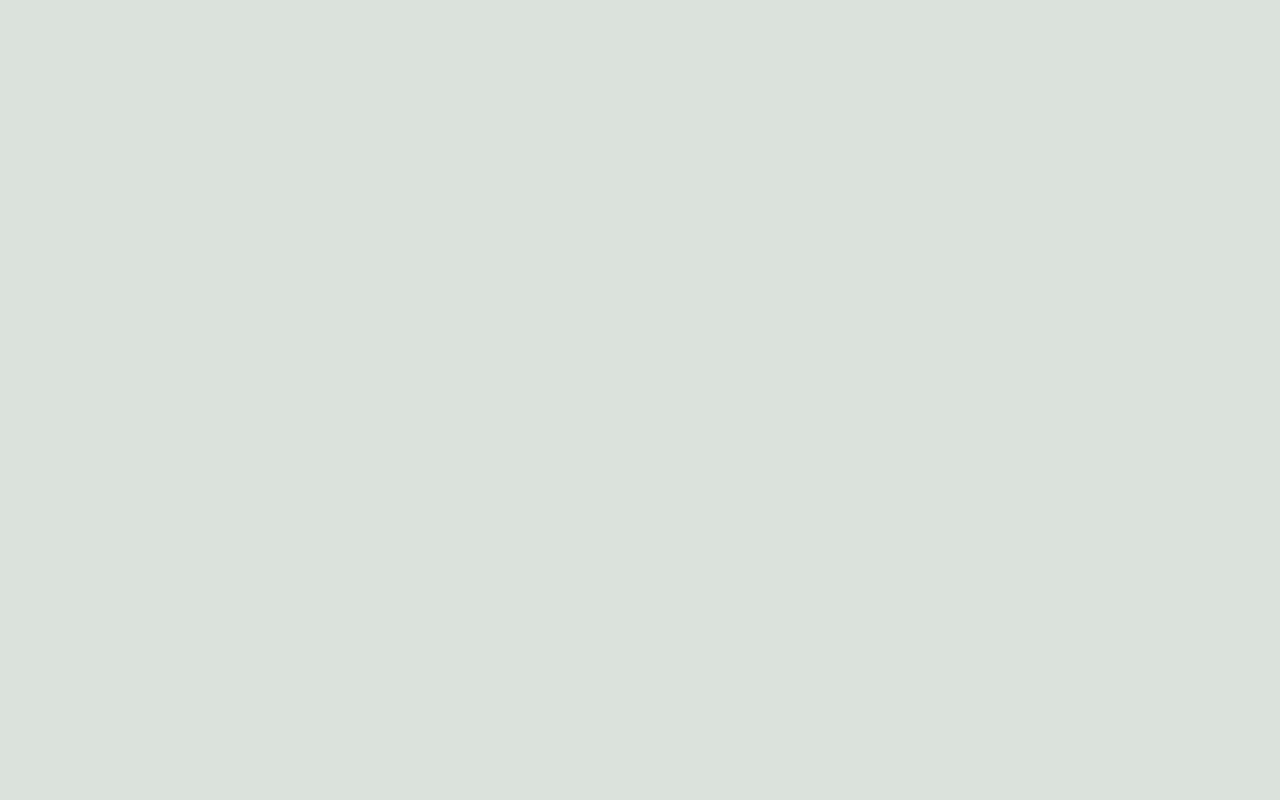
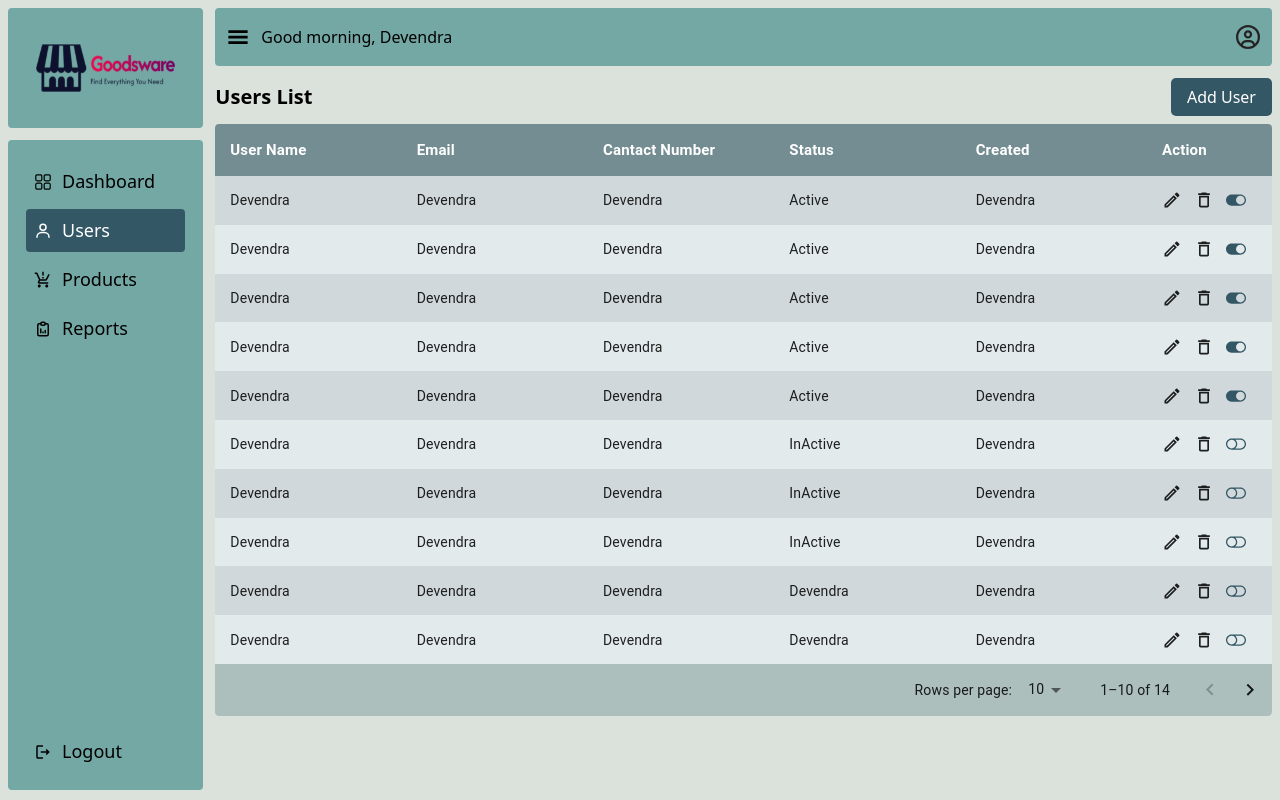
Before and after one commit to Devendrakr19/GoodsWare, a React (Vite) app: page /user in a window 1280 px wide. Before the commit this address had no page. Built offline with nearby package versions, Linux system fonts and the light colour scheme.

Commit message:
userList

```diff
--- a/src/App.css
+++ b/src/App.css
@@ -1,9 +1,31 @@
 *{
     box-sizing: border-box;
 }
+/*
+p, h1, h2, h3 {
+  font-size: 16px;
+} */
 
 body{
     background-color: #DBE2DC;
+}
+
+.fill_btn{
+  border: 1px solid rgba(255, 255, 255, 0);
+  background-color: #335765;
+  padding: 6px 15px;
+  border-radius: 5px;
+  font-size: 16px;
+  color: white;
+  cursor: pointer;
+  font-weight: 500;
+}
+
+.fill_btn:hover{
+  background: white;
+  color: #335765;
+  border: 1px solid #335765;
+  transition: all 0.5s;
 }
 
 .hide_scrollbar{
--- a/src/component/layout/Sidebar.jsx
+++ b/src/component/layout/Sidebar.jsx
@@ -12,7 +12,7 @@ const Sidebar = () => {
 
   const sidebarData = [
     { key:1, title: "Dashboard", url: "/dashboard", icon: <RxDashboard /> },
-    { key:2, title: "Users", url: "", icon: <BiUser /> },
+    { key:2, title: "Users", url: "/user", icon: <BiUser /> },
     { key:3, title: "Products", url: "", icon: <MdProductionQuantityLimits /> },
     { key:4, title: "Reports", url: "", icon: <TbReportAnalytics /> },
   ];
--- /dev/null
+++ b/src/component/pages/User.jsx
@@ -0,0 +1,220 @@
+import {
+  Paper,
+  Table,
+  TableBody,
+  TableCell,
+  TableContainer,
+  TableHead,
+  TablePagination,
+  TableRow,
+  Tooltip,
+} from "@mui/material";
+import React, { useState } from "react";
+import { MdOutlineModeEdit, MdDeleteOutline } from "react-icons/md";
+import { LiaToggleOffSolid, LiaToggleOnSolid  } from "react-icons/lia";
+const User = () => {
+  const [page, setPage] = useState(0);
+  const [rowsPerPage, setRowsPerPage] = useState(10);
+  const columns = [
+    { id: "UserName", label: "User Name", minWidth: 170 },
+    { id: "Email", label: "Email", minWidth: 170 },
+    { id: "ContactNumber", label: "Cantact Number", minWidth: 170 },
+    { id: "Status", label: "Status", minWidth: 170 },
+    { id: "Created", label: "Created", minWidth: 170 },
+    { id: "Action", label: "Action", minWidth: 100 },
+  ];
+
+    const handleChangePage = (event, newPage) => {
+        setPage(newPage);
+    };
+
+    const handleChangeRowsPerPage = (event) => {
+        setRowsPerPage(parseInt(event.target.value, 10));
+        setPage(0);
+    };
+
+
+  const rows = [
+    {
+      UserName: "Devendra",
+      Email: "Devendra",
+      ContactNumber: "Devendra",
+      Status: "Active",
+      Created: "Devendra",
+    },
+    {
+      UserName: "Devendra",
+      Email: "Devendra",
+      ContactNumber: "Devendra",
+      Status: "Active",
+      Created: "Devendra",
+    },
+    {
+      UserName: "Devendra",
+      Email: "Devendra",
+      ContactNumber: "Devendra",
+      Status: "Active",
+      Created: "Devendra",
+    },
+    {
+      UserName: "Devendra",
+      Email: "Devendra",
+      ContactNumber: "Devendra",
+      Status: "Active",
+      Created: "Devendra",
+    },
+    {
+      UserName: "Devendra",
+      Email: "Devendra",
+      ContactNumber: "Devendra",
+      Status: "Active",
+      Created: "Devendra",
+    },
+    {
+      UserName: "Devendra",
+      Email: "Devendra",
+      ContactNumber: "Devendra",
+      Status: "InActive",
+      Created: "Devendra",
+    },
+    {
+      UserName: "Devendra",
+      Email: "Devendra",
+      ContactNumber: "Devendra",
+      Status: "InActive",
+      Created: "Devendra",
+    },
+    {
+      UserName: "Devendra",
+      Email: "Devendra",
+      ContactNumber: "Devendra",
+      Status: "InActive",
+      Created: "Devendra",
+    },
+    {
+      UserName: "Devendra",
+      Email: "Devendra",
+      ContactNumber: "Devendra",
+      Status: "Devendra",
+      Created: "Devendra",
+    },
+    {
+      UserName: "Devendra",
+      Email: "Devendra",
+      ContactNumber: "Devendra",
+      Status: "Devendra",
+      Created: "Devendra",
+    },
+    {
+      UserName: "Devendra",
+      Email: "Devendra",
+      ContactNumber: "Devendra",
+      Status: "Devendra",
+      Created: "Devendra",
+    },
+    {
+      UserName: "Devendra",
+      Email: "Devendra",
+      ContactNumber: "Devendra",
+      Status: "Devendra",
+      Created: "Devendra",
+    },
+    {
+      UserName: "Devendra",
+      Email: "Devendra",
+      ContactNumber: "Devendra",
+      Status: "Devendra",
+      Created: "Devendra",
+    },
+    {
+      UserName: "Devendra",
+      Email: "Devendra",
+      ContactNumber: "Devendra",
+      Status: "Devendra",
+      Created: "Devendra",
+    },
+  ];
+  return (
+    <>
+      <div className="flex justify-between items-center mb-2">
+        <h1 className="text-[20px] font-semibold">Users List</h1>
+        <button className="fill_btn">Add User</button>
+      </div>
+      <Paper elevation={0} sx={{ width: "100%", boxShadow:"none", overflow: "hidden" }}>
+        <TableContainer sx={{ height: 540, boxShadow:"none",}}>
+          <Table stickyHeader aria-label="sticky table"  sx={{
+                "& .MuiTableCell-stickyHeader": {
+                boxShadow: "none",
+                borderBottom: "none",
+                background:"#748d92",
+                color:"#fff",
+                fontSize:"15px",
+                fontWeight:"600"
+                },
+            }}>
+            <TableHead>
+              <TableRow sx={{"& .MuiTableCell-root": {padding:"14px 15px"}}}>
+                {columns?.map((column) => (
+                  <TableCell
+                    key={column.id}
+                    align={column.align}
+                    style={{ minWidth: column.minWidth }}
+                  >
+                    {column.label}
+                  </TableCell>
+                ))}
+              </TableRow>
+            </TableHead>
+            <TableBody>
+              {rows
+                .slice(page * rowsPerPage, page * rowsPerPage + rowsPerPage)
+                .map((row, index) => {
+                  return (
+                    <TableRow
+                      hover
+                      role="checkbox"
+                      tabIndex={-1}
+                      key={index}
+                      className={`${index % 2 === 0 ? "bg-[#c7cfd3cf]" : "bg-[#e1e9eaeb]"}`}
+                      sx={{"& .MuiTableCell-root": {padding:"14.4px 15px"}}}
+                    >
+                      {columns.map((column) => {
+                        const value = row[column.id];
+                        return (
+                          <TableCell key={column.id} align={column.align} sx={{borderBottom:"none"}}>
+                            {column.id === "Action" ? (
+                                <div className="flex items-center gap-3 text-[20px]">
+                                    <Tooltip title="Edit" arrow className="cursor-pointer hover:text-[#335765]"><MdOutlineModeEdit/></Tooltip>
+                                    <Tooltip title="Delete" arrow className="cursor-pointer hover:text-[#335765]"><MdDeleteOutline/></Tooltip>
+                                    <Tooltip title={row?.Status === "Active" ? "InActive User" : "Active User"} arrow className="cursor-pointer text-[#335765]"> {row?.Status=== "Active" ? <LiaToggleOnSolid/> : <LiaToggleOffSolid/> }</Tooltip>
+                                </div>
+                            ) : (
+                                <Tooltip title={value} arrow>
+                                    {value}
+                                </Tooltip>
+                            )}
+                          </TableCell>
+                        );
+                      })}
+                    </TableRow>
+                  );
+                })}
+            </TableBody>
+          </Table>
+        </TableContainer>
+        <TablePagination
+          rowsPerPageOptions={[10, 25, 100]}
+          component="div"
+          count={rows.length}
+          rowsPerPage={rowsPerPage}
+          page={page}
+          onPageChange={handleChangePage}
+          onRowsPerPageChange={handleChangeRowsPerPage}
+          sx={{backgroundColor:"#adbfbd"}}
+        />
+      </Paper>
+    </>
+  );
+};
+
+export default User;
--- a/src/component/routes/RouteConfig.jsx
+++ b/src/component/routes/RouteConfig.jsx
@@ -2,6 +2,7 @@ import React from 'react'
 import {BrowserRouter as Router, Routes, Route} from "react-router-dom";
 import Layout from '../layout/Layout';
 import UserDashboard from '../pages/UserDashboard';
+import User from '../pages/User';
 
 const RouteConfig = () => {
   return (
@@ -10,6 +11,7 @@ const RouteConfig = () => {
         <Routes>
             <Route path="/" element={<Layout/>}>
                 <Route path="/dashboard" element={<UserDashboard/>}/>
+                <Route path="/user" element={<User/>}/>
             </Route>
         </Routes>
       </Router>
```
